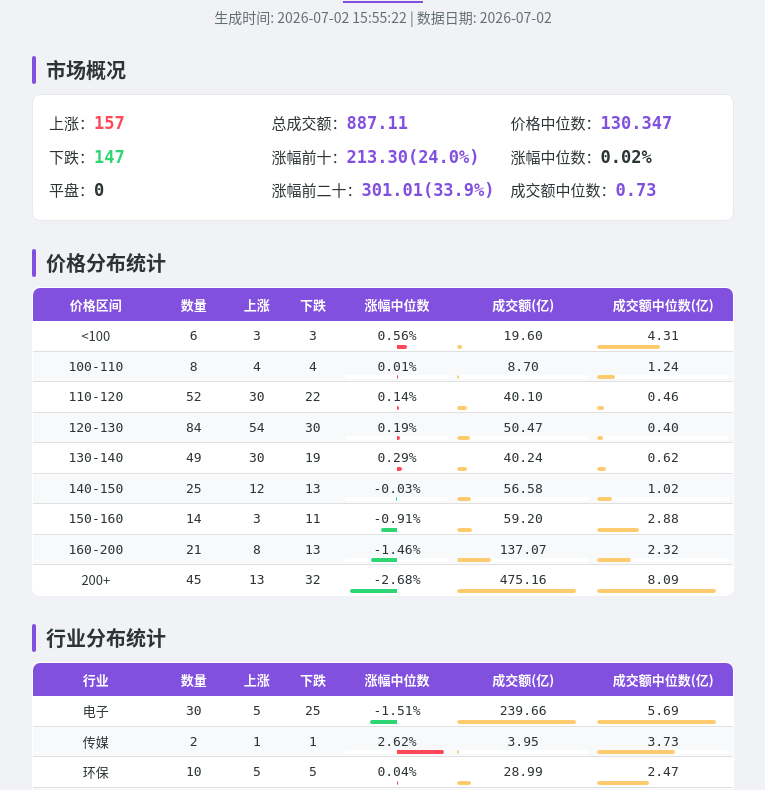
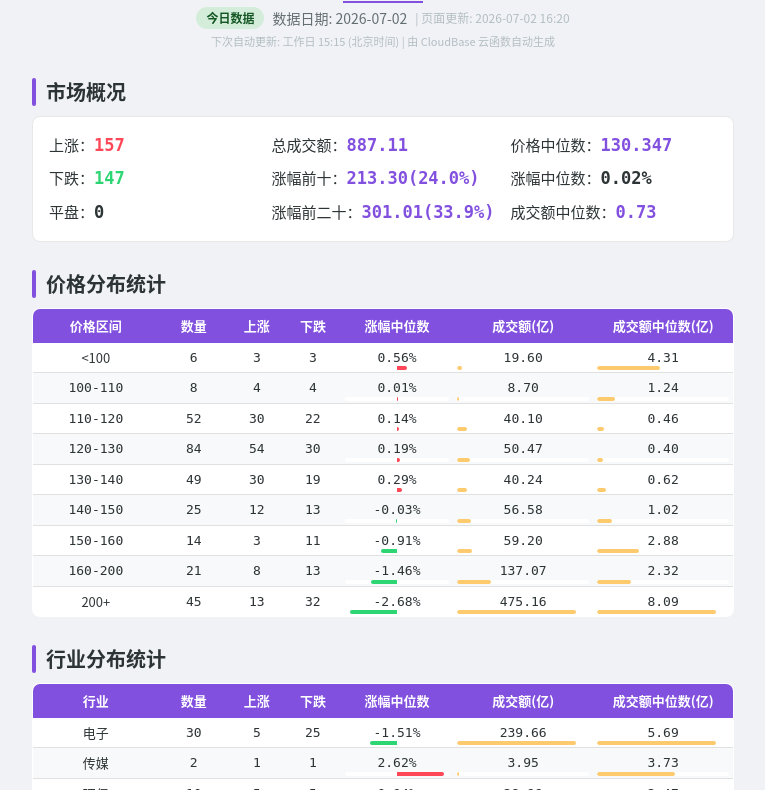
Before and after one commit to MORECORIANDERS/cbreport-web, a plain HTML site: page index.html in a window 1280 px wide. Shown: the part 88-878 px from the top of the page, without its empty margins (257-1022 px from the left). Drawn offline with Linux system fonts and the light colour scheme.

Commit message:
Auto-update: 可转债日报 2026-07-02 16:20:33

```diff
--- a/index.html
+++ b/index.html
@@ -38,6 +38,27 @@ body {
 .info-line {
   font-size: 14px;
   color: #636E72;
+  margin-top: 4px;
+  display: flex;
+  align-items: center;
+  justify-content: center;
+  gap: 8px;
+  flex-wrap: wrap;
+}
+.freshness-badge {
+  display: inline-block;
+  padding: 2px 10px;
+  border-radius: 12px;
+  font-size: 12px;
+  font-weight: bold;
+}
+.update-time {
+  font-size: 12px;
+  color: #B2BEC3;
+}
+.next-update {
+  font-size: 11px;
+  color: #B2BEC3;
   margin-top: 4px;
 }
 .module {
@@ -191,7 +212,12 @@ body {
   <div class="header">
     <div class="title">Study Convertible Bond Everyday</div>
     <div class="title-divider"></div>
-    <div class="info-line">生成时间: 2026-07-02 15:55:22 | 数据日期: 2026-07-02</div>
+    <div class="info-line">
+      <span class="freshness-badge" style="color:#155724;background:#d4edda">今日数据</span>
+      <span>数据日期: 2026-07-02</span>
+      <span class="update-time">| 页面更新: 2026-07-02 16:20</span>
+    </div>
+    <div class="next-update">下次自动更新: 工作日 15:15 (北京时间) | 由 CloudBase 云函数自动生成</div>
   </div>
 
   <div class="module">
@@ -257,7 +283,7 @@ body {
   </div>
 
   <div class="disclaimer">免责声明：本图表来自公开数据源 仅整理供学习研究 不作为投资建议</div>
-  <div class="update-info">共 304 只可转债 | 由 CloudBase 云函数自动生成</div>
+  <div class="update-info">共 304 只可转债 | 数据自动更新中</div>
 </div>
 </body>
 </html>
```
